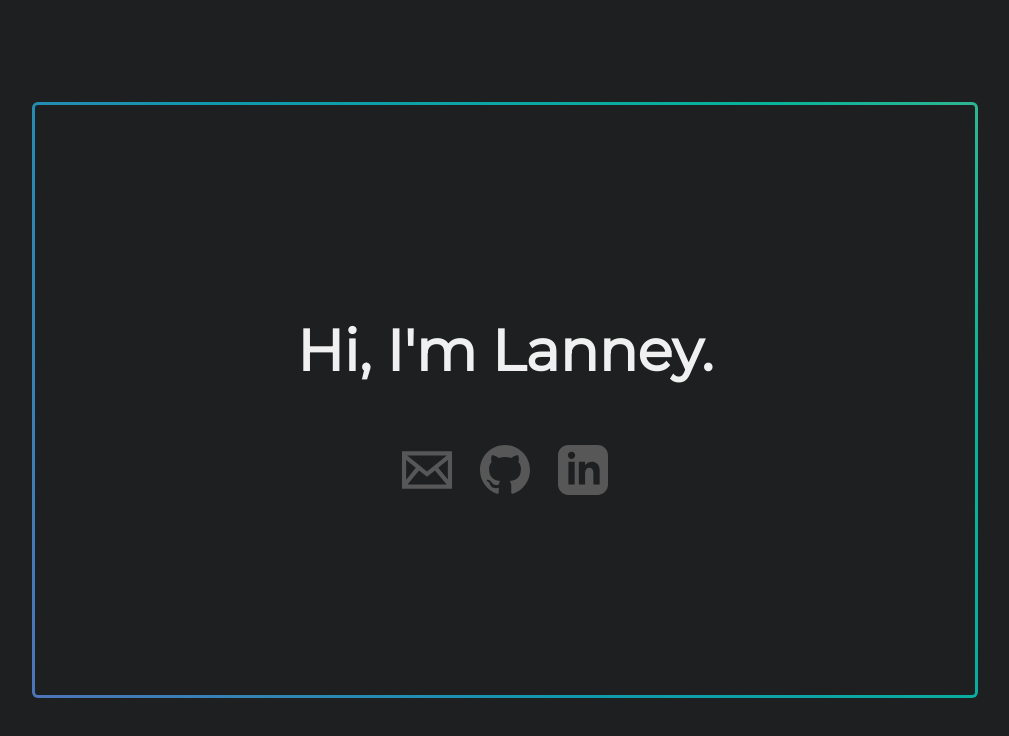
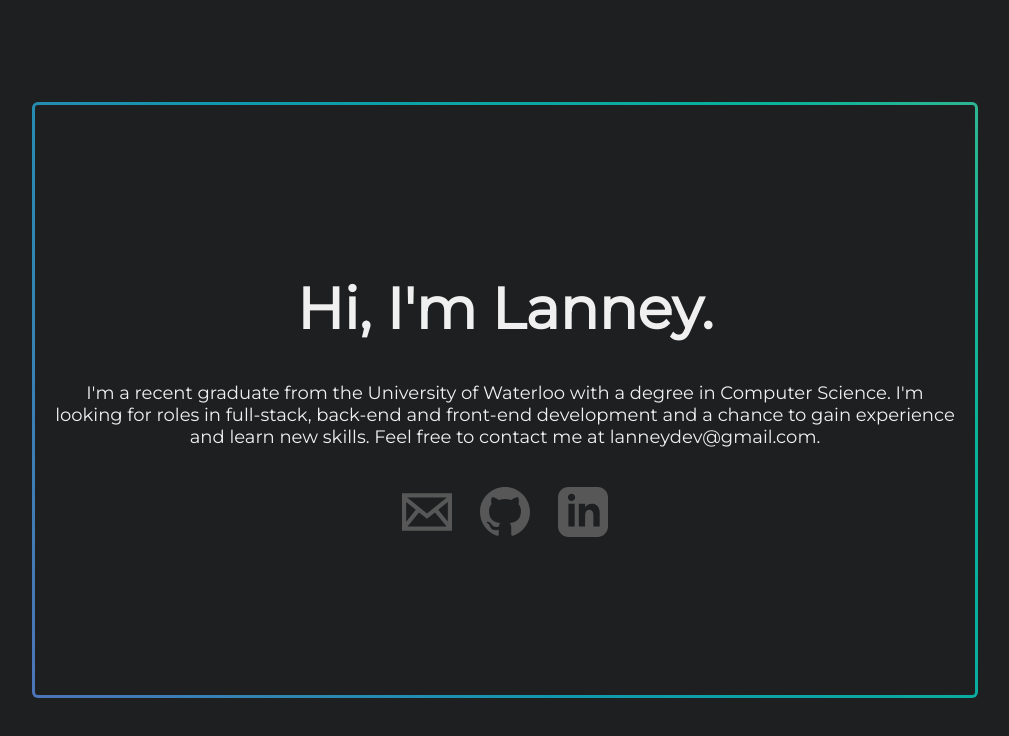
Before and after one commit to lfwang42/lfwang42, a plain HTML site: page index.html in a window 1280 px wide. Shown: the whole page, without its empty margins (135-1144 px from the left). Drawn offline with Linux system fonts and the light colour scheme.

Commit message:
added blurb

```diff
--- a/index.html
+++ b/index.html
@@ -18,6 +18,9 @@
     <div class = "gradient-border" id = "mainbody">
       <div class="header">
         <h1>Hi, I'm Lanney.</h1>
+        <p>I'm a recent graduate from the University of Waterloo with a degree in Computer Science.
+          I'm looking for roles in full-stack, back-end and front-end development and a chance to gain experience and learn new skills.
+        Feel free to contact me at lanneydev@gmail.com.</p>
       </div>
       <div id = "socials">
         <ul id = "soc">
@@ -27,7 +30,7 @@
             </a>
           </li>
           <li>
-            <a href="https://github.com/lfwang">
+            <a href="https://github.com/lfwang42">
               <svg id = "gitIcon" xmlns="http://www.w3.org/2000/svg" width="24" height="24" viewBox="0 0 24 24">
                 <path d="M12 0c-6.626 0-12 5.373-12 12 0 5.302 3.438 9.8 8.207 11.387.599.111.793-.261.793-.577v-2.234c-3.338.726-4.033-1.416-4.033-1.416-.546-1.387-1.333-1.756-1.333-1.756-1.089-.745.083-.729.083-.729 1.205.084 1.839 1.237 1.839 1.237 1.07 1.834 2.807 1.304 3.492.997.107-.775.418-1.305.762-1.604-2.665-.305-5.467-1.334-5.467-5.931 0-1.311.469-2.381 1.236-3.221-.124-.303-.535-1.524.117-3.176 0 0 1.008-.322 3.301 1.23.957-.266 1.983-.399 3.003-.404 1.02.005 2.047.138 3.006.404 2.291-1.552 3.297-1.23 3.297-1.23.653 1.653.242 2.874.118 3.176.77.84 1.235 1.911 1.235 3.221 0 4.609-2.807 5.624-5.479 5.921.43.372.823 1.102.823 2.222v3.293c0 .319.192.694.801.576 4.765-1.589 8.199-6.086 8.199-11.386 0-6.627-5.373-12-12-12z"/>
               </svg>
--- a/style.css
+++ b/style.css
@@ -147,3 +147,8 @@ svg {
 a {
     text-decoration: none;
 }
+
+p {
+    font-size: 18px;
+    text-align: center;
+}
```
